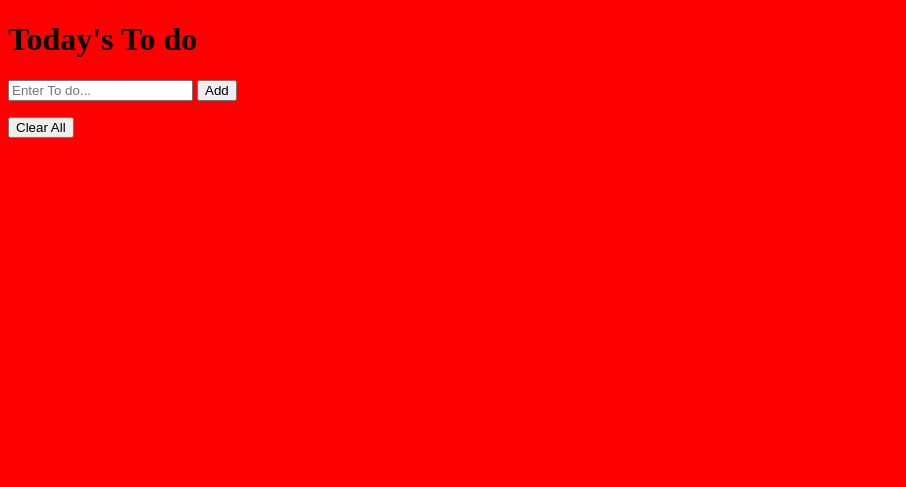
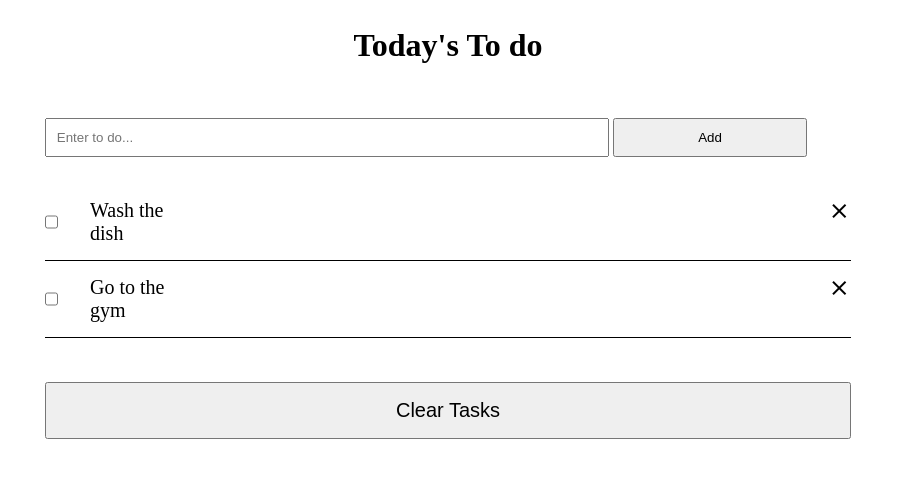
Before and after one commit to H-Ramalan/Todo-List, a website built with webpack: page src/index.html in a window 1280 px wide. Shown: the whole page, without its empty margins (0-906 px from the left). Built offline with nearby package versions, Linux system fonts and the light colour scheme.

Commit message:
fix linter errors

```diff
--- a/server.js
+++ b/server.js
@@ -17,5 +17,5 @@ app.use(
 
 // Serve the files on port 3000.
 app.listen(3000, () => {
-  console.log('Example app listening on port 3000!\n');
+  // console.log('Example app listening on port 3000!\n');
 });
--- a/src/index.html
+++ b/src/index.html
@@ -2,20 +2,24 @@
 <html lang="en">
   <head>
     <meta charset="UTF-8" />
+    <meta http-equiv="X-UA-Compatible" content="IE=edge" />
     <meta name="viewport" content="width=device-width, initial-scale=1.0" />
-    <title>To do List</title>
+    <title>Todo List</title>
+    <link
+      href="https://fonts.googleapis.com/icon?family=Material+Icons"
+      rel="stylesheet"
+    />
   </head>
   <body>
-    <h1>Today's To do</h1>
-    <div class="form-box">
-      <form action="" class="form">
-        <input type="text" placeholder="Enter To do..." class="input" />
-        <button type="submit" class="button">Add</button>
+    <div class="body">
+      <h1>Today's To do</h1>
+      <form class="form">
+        <input type="text" class="text-input" placeholder="Enter to do..." />
+        <button class="btn">Add</button>
       </form>
-    </div>
-    <div class="todo-list">
-      <ul class="list"></ul>
-      <button class="btn-clear">Clear All</button>
+
+      <ul class="todo-list"></ul>
+      <button class="clear-btn">Clear Tasks</button>
     </div>
   </body>
 </html>
--- a/src/index.js
+++ b/src/index.js
@@ -1,2 +1,25 @@
-import _ from "lodash";
-import "./style.css";
+import './style.css';
+
+const todoList = document.querySelector('.todo-list');
+const todos = [
+  {
+    index: 1,
+    completed: true,
+    task: 'Wash the dish',
+  },
+  {
+    index: 2,
+    completed: true,
+    task: 'Go to the gym',
+  },
+];
+
+todos.forEach((todos) => {
+  const li = document.createElement('li');
+  li.className = 'list-item';
+
+  li.innerHTML = `<input type="checkbox" class="check" /> ${todos.task} <span class="material-icons" id="close">
+close
+</span>`;
+  todoList.appendChild(li);
+});
--- a/src/style.css
+++ b/src/style.css
@@ -1,3 +1,62 @@
-body {
-  background-color: red;
+* {
+  margin: 0;
+  padding: 0;
+  box-sizing: border-box;
 }
+
+.body {
+  display: flex;
+  flex-direction: column;
+  height: 50%;
+  width: 70%;
+  justify-content: center;
+}
+
+h1 {
+  text-align: center;
+  margin: 3% 0;
+}
+
+.form {
+  margin: 3% 5%;
+}
+
+.btn {
+  padding: 10px;
+  width: 24%;
+}
+
+#close {
+  margin-left: 80%;
+}
+
+.check {
+  margin-right: 4%;
+}
+
+.text-input {
+  padding: 10px;
+  width: 70%;
+}
+
+.clear-btn {
+  padding: 15px;
+  font-size: 20px;
+  margin: 5%;
+}
+
+.list-item {
+  font-size: 20px;
+  border-bottom: 1px solid black;
+  padding: 15px 0;
+  display: flex;
+}
+
+.todo-list {
+  list-style: none;
+  margin: 0 5%;
+}
+
+.delete {
+  height: 20%;
+}
--- a/webpack.config.js
+++ b/webpack.config.js
@@ -1,34 +1,36 @@
-const path = require("path");
-const HtmlWebpackPlugin = require("html-webpack-plugin");
+const path = require('path');
+const HtmlWebpackPlugin = require('html-webpack-plugin');
 
 module.exports = {
+  mode: 'none',
   entry: {
-    index: "./src/index.js",
+    index: './src/index.js',
   },
 
   devServer: {
-    static: "./dist",
+    static: './dist',
   },
   plugins: [
     new HtmlWebpackPlugin({
-      template: "./src/index.html",
+      template: './src/index.html',
     }),
   ],
   output: {
-    filename: "bundle.js",
-    path: path.resolve(__dirname, "dist"),
+    filename: 'bundle.js',
+    path: path.resolve(__dirname, 'dist'),
     clean: true,
-    publicPath: "/",
+    publicPath: '/',
   },
   module: {
     rules: [
       {
         test: /\.css$/i,
-        use: ["style-loader", "css-loader"],
+        use: ['style-loader', 'css-loader'],
+      },
+      {
+        test: /\.(png|svg|jpg|jpeg|gif)$/i,
+        type: 'asset/resource',
       },
     ],
   },
-  // optimization: {
-  //   runtimeChunk: 'single',
-  // },
 };
```
Also changed, not shown: package.json (+7 -4 lines), .github/workflows/linters.yml, src/assets/delete.png (added), src/assets/hamburger.png (added).
